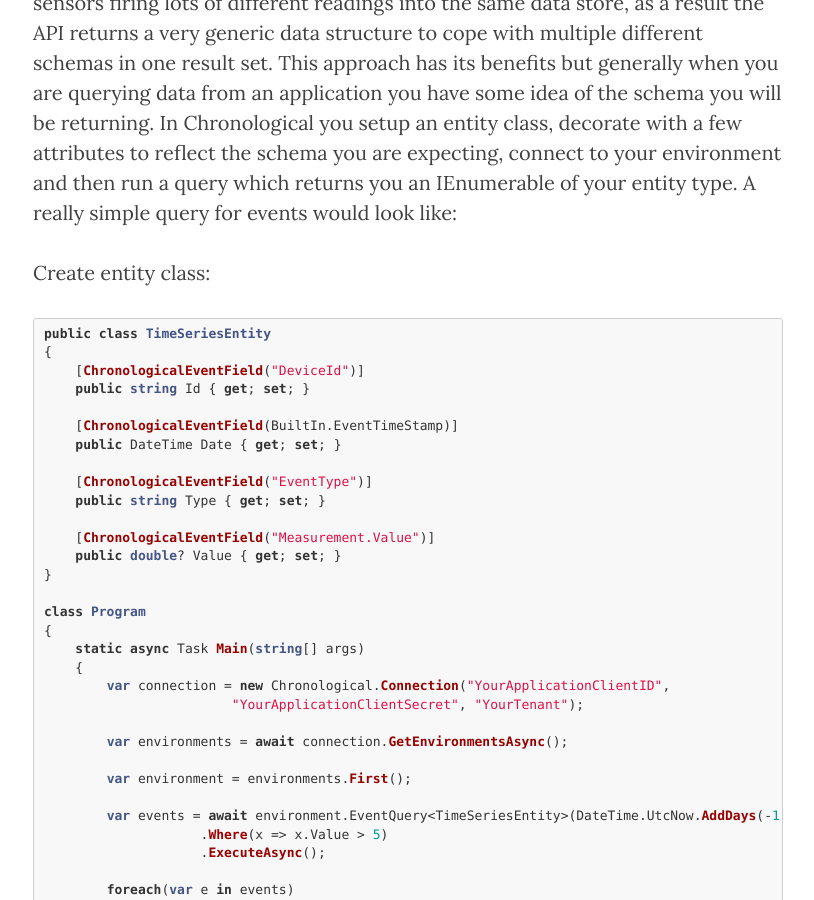
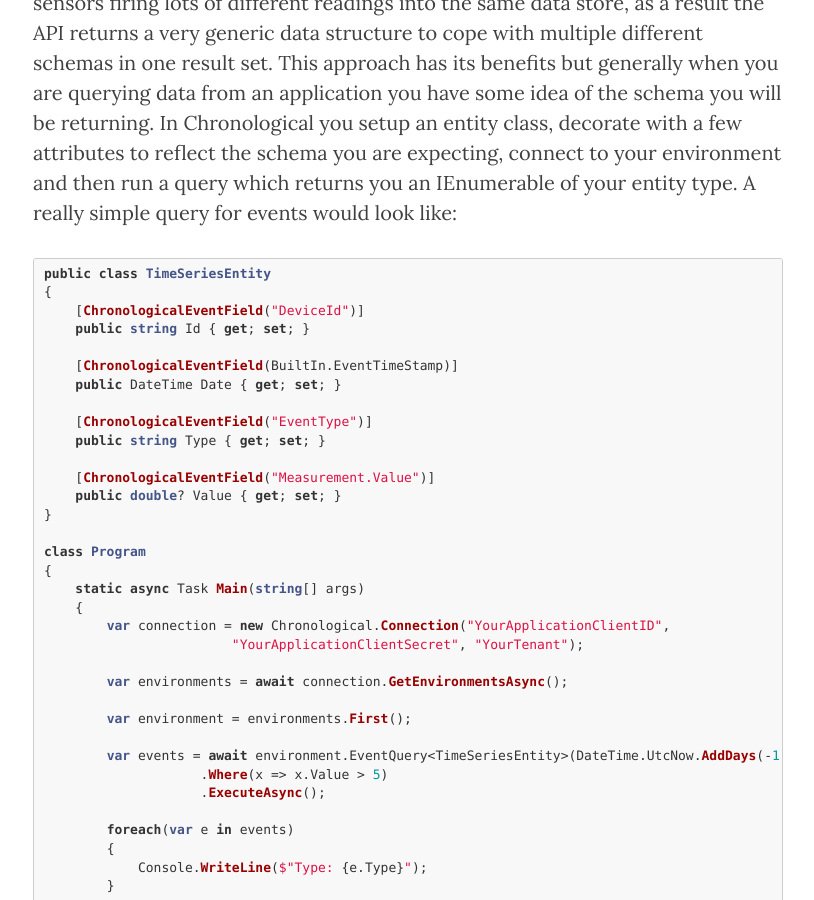
Before and after one commit to colethecoder/colethecoder.github.com, a Jekyll site: the page built from _posts/2018-03-12-Announcing-Chronological.md, in a window 1280 px wide and 900 px high, scrolled down 1948 px. Shown: the whole window, without its empty margins (232-1046 px from the left). Built offline with Jekyll 4.4.1, drawn with Linux system fonts in a browser that asks for light colours; nearby versions of some CDN libraries.

Commit message:
fix text

```diff
--- a/_posts/2018-03-12-Announcing-Chronological.md
+++ b/_posts/2018-03-12-Announcing-Chronological.md
@@ -33,7 +33,6 @@
 
 Chronological is a deliberately opinionated wrapper around the API to make accessing time series data feel very familiar to .Net developers. Data in Time Series Insights can take the form of many schemas, imagine a bunch of different sensors firing lots of different readings into the same data store, as a result the API returns a very generic data structure to cope with multiple different schemas in one result set. This approach has its benefits but generally when you are querying data from an application you have some idea of the schema you will be returning. In Chronological you setup an entity class, decorate with a few attributes to reflect the schema you are expecting, connect to your environment and then run a query which returns you an IEnumerable of your entity type. A really simple query for events would look like:
 
-Create entity class:
 {% highlight c# %}
 public class TimeSeriesEntity
 {
```
